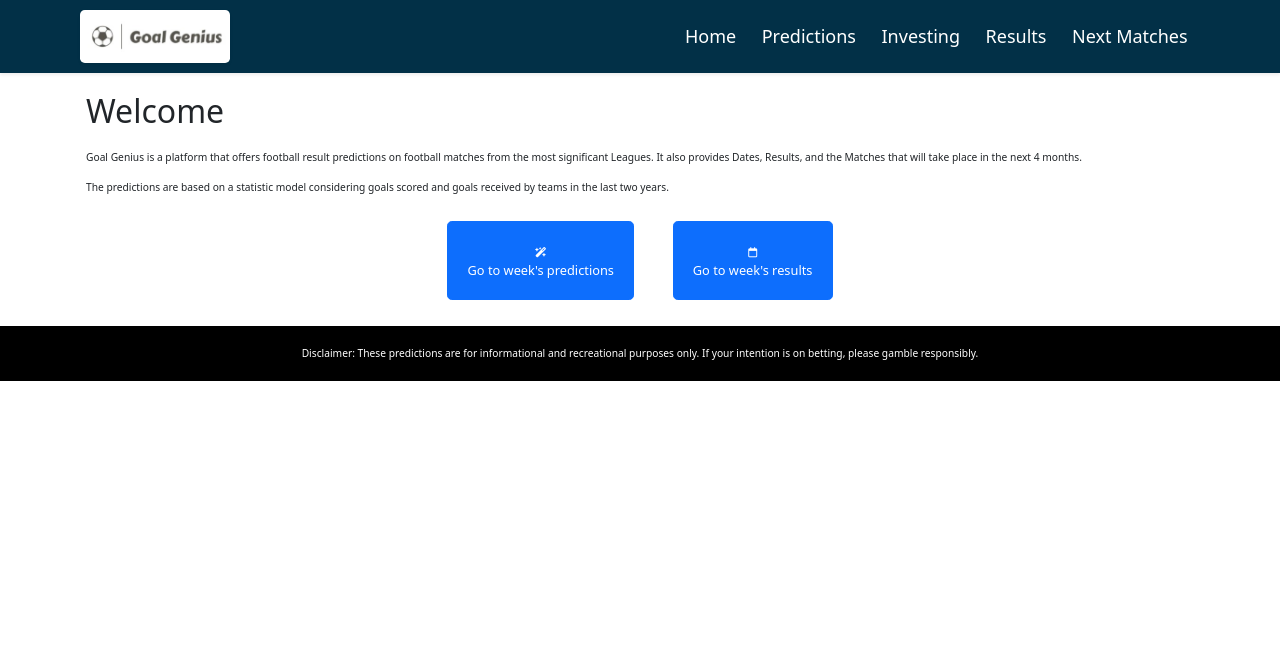
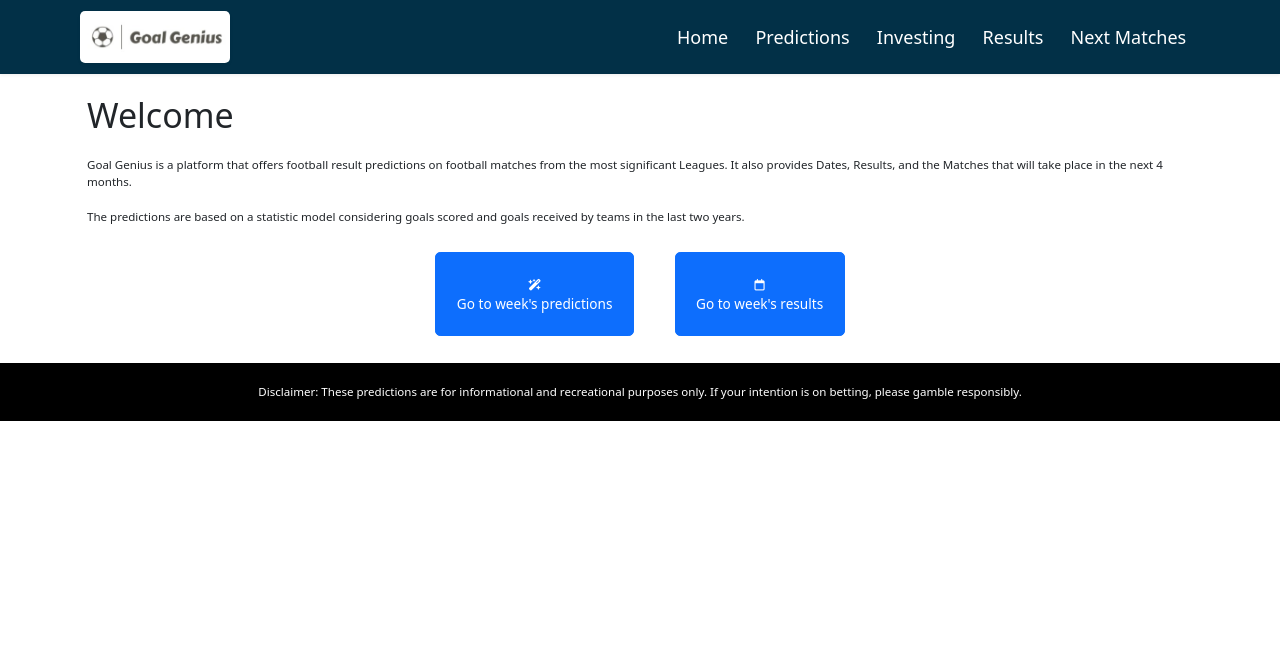
Before and after one commit to ignaciomedinar/predictions, a Flask app: page / in a window 1280 px wide. Shown: the top 661 px of the page. Run offline with Flask 3, Linux system fonts and the light colour scheme; some libraries are stand-ins or nearby versions.

Commit message:
Larger font

```diff
--- a/static/style.css
+++ b/static/style.css
@@ -10,7 +10,7 @@
 
 *{
   /* font-family: 'Open+Sans', sans-serif; */
-  font-size: .8rem;
+  font-size: .85rem;
 }
 
 body {
```
